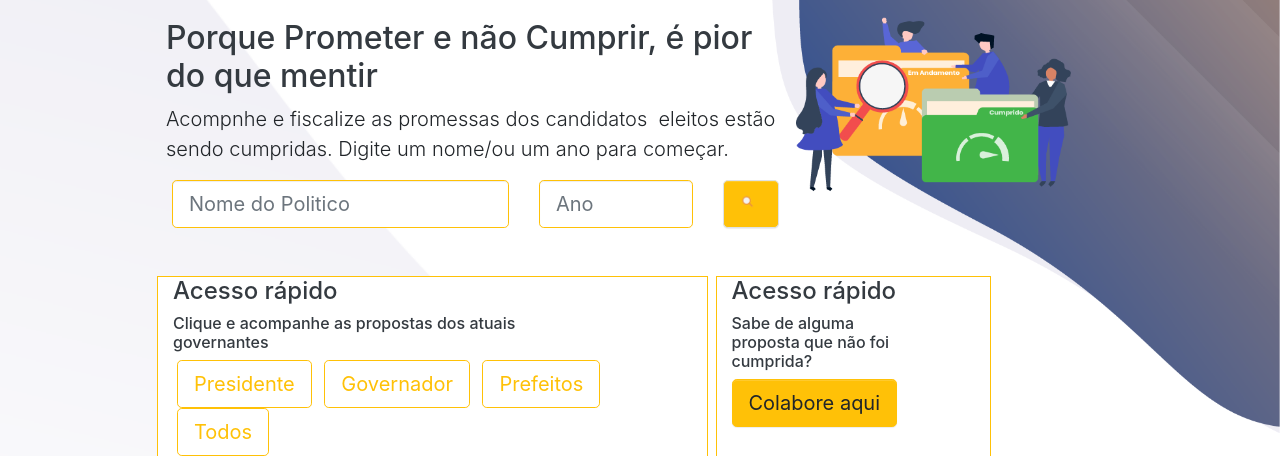
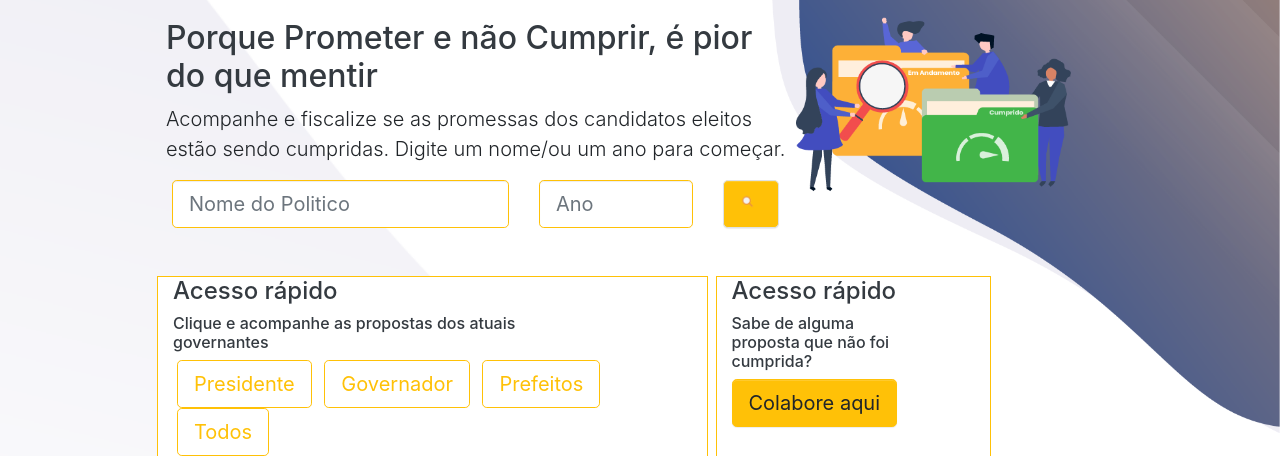
Before and after one commit to promessometrohackfest/promessometro, a PHP site: page / in a window 1280 px wide. Shown: the part 157-613 px from the top of the page. Run offline with PHP 8.4, Linux system fonts and the light colour scheme; data comes from the database, SQL or seed files in the repository; some libraries are stand-ins or nearby versions.

Commit message:
Update home.php

```diff
--- a/pages/home.php
+++ b/pages/home.php
@@ -39,7 +39,7 @@ endif;
       <div class="row">
         <div class="px-4 pr-2 col-md-8" style="">
           <h2 class="text-left ml-5 text-dark px-4" style="">Porque Prometer e não Cumprir, é pior do que mentir<br></h2>
-          <p class="lead ml-5 pl-4">Acompnhe e fiscalize as promessas dos candidatos&nbsp; eleitos estão sendo cumpridas. Digite um nome/ou um ano para começar.</p>
+          <p class="lead ml-5 pl-4">Acompanhe e fiscalize se as promessas dos candidatos&nbsp;eleitos estão sendo cumpridas. Digite um nome/ou um ano para começar.</p>
         </div>
       </div>
     </div>
```
